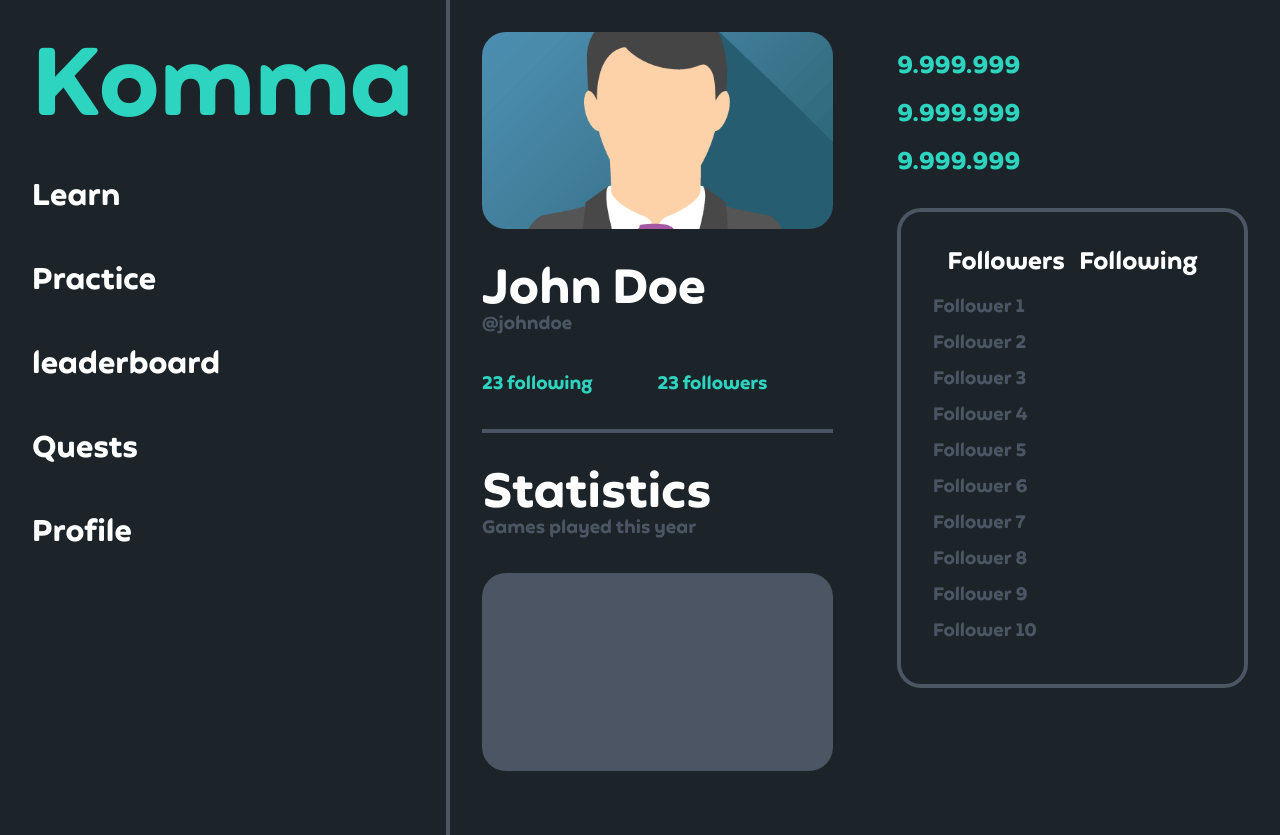
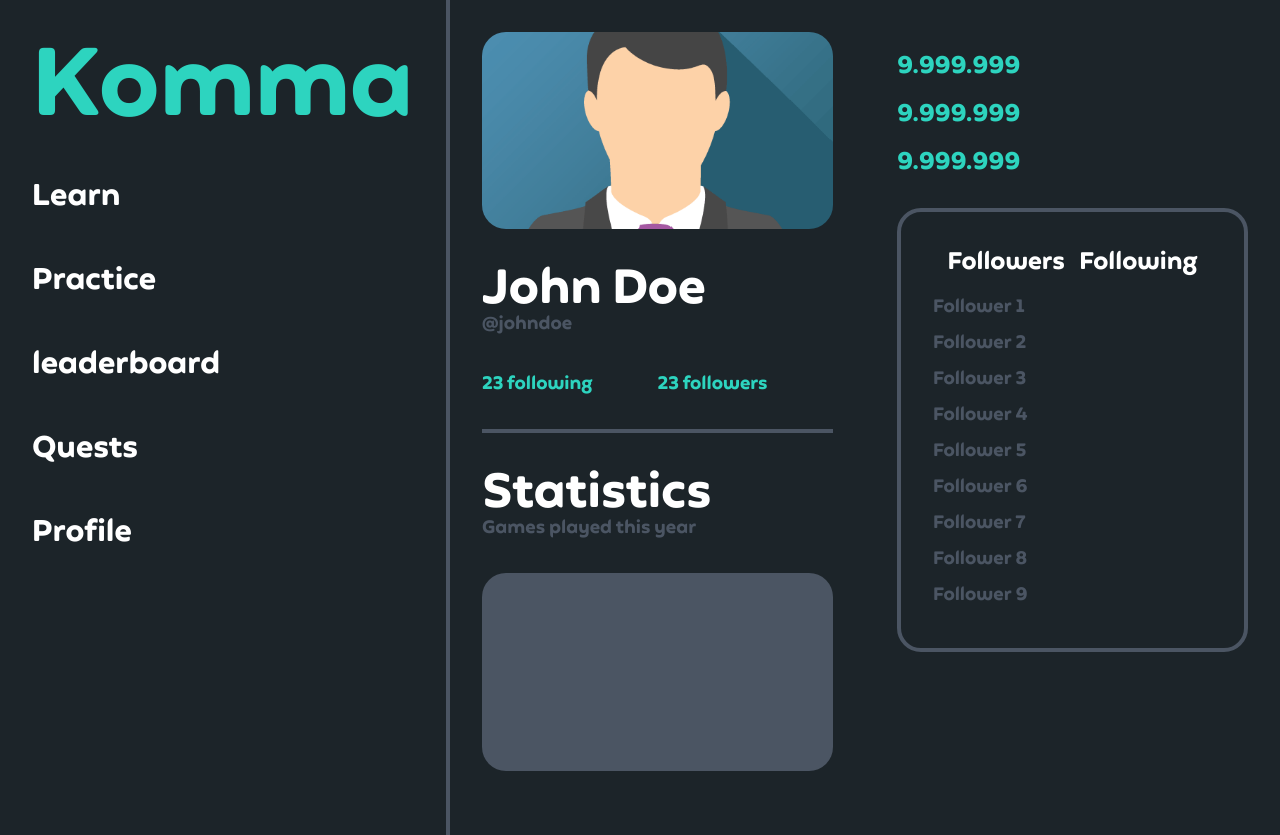
Before and after one commit to Asguho/DDUmini, a SvelteKit app: page / in a window 1280 px wide. Built offline with nearby package versions, Linux system fonts and the light colour scheme.

Commit message:
Update +page.svelte

```diff
--- a/src/routes/+page.svelte
+++ b/src/routes/+page.svelte
@@ -55,7 +55,7 @@
 				<button>Following</button>
 			</div>
 			<ul class="mt-4 *:my-2 *:text-lg *:text-gray-600">
-				{#each Array(10)
+				{#each Array(9)
 					.fill()
 					.map((_, i) => ({ id: i, name: `Follower ${i + 1}` })) as follower}
 					<li class="">{follower.name}</li>
```
